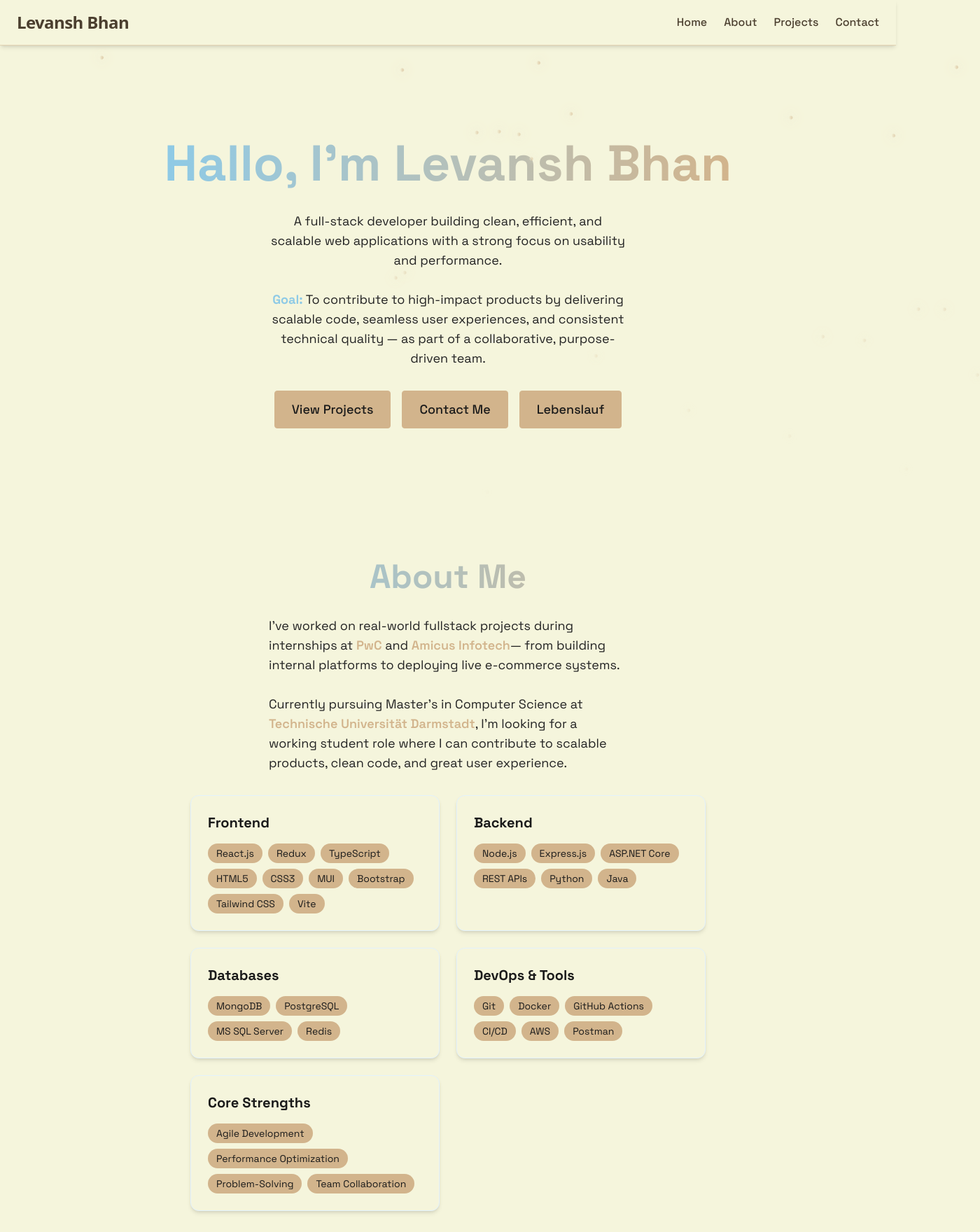
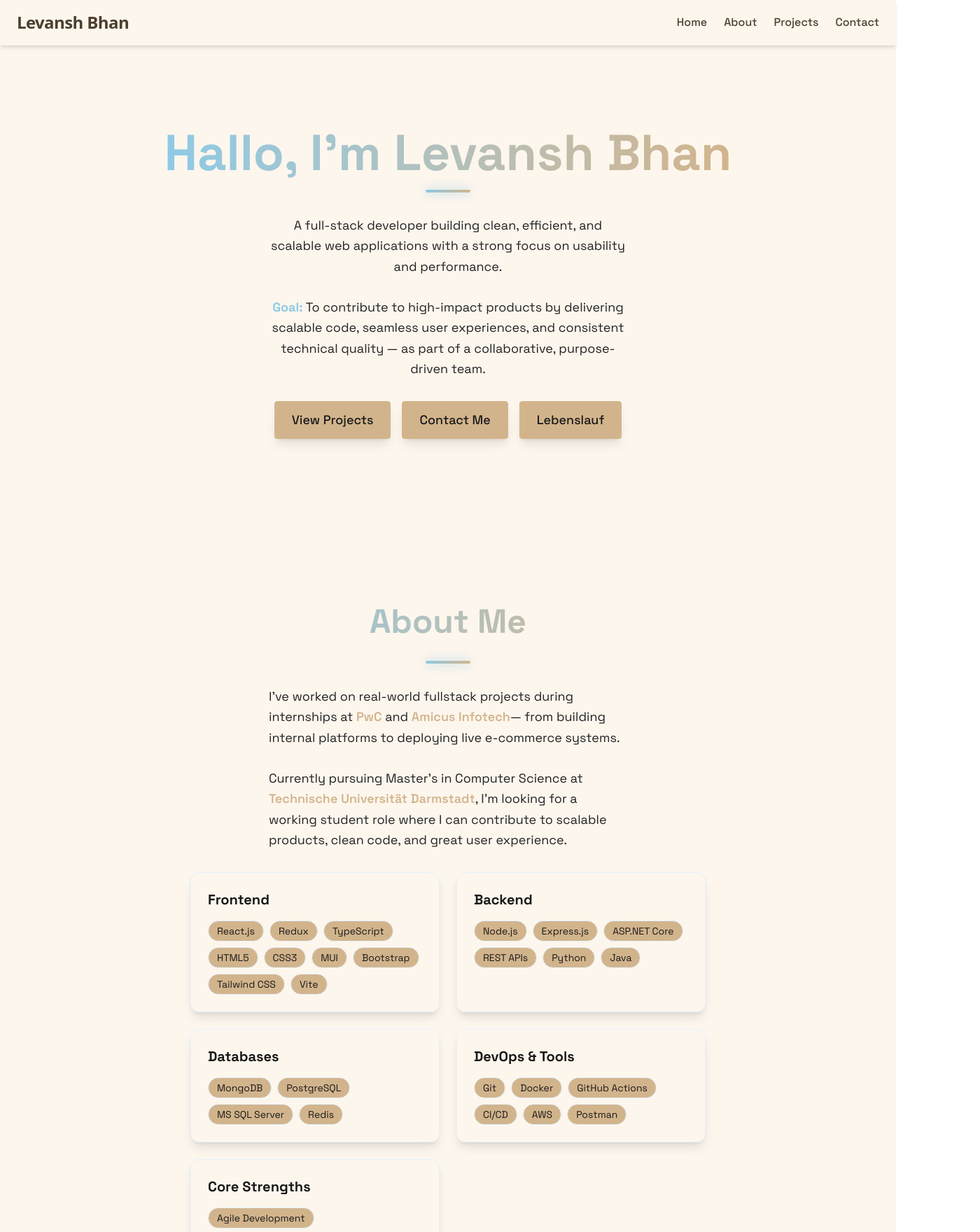
Before and after one commit to LevanshBhan/Levansh_Bhan_Portfolio, a React (Vite) app: page / in a window 1280 px wide. Shown: the top 1760 px of the page at 70% size, 1400 px wide, since content can reach past the window. Built offline with nearby package versions, Linux system fonts and the light colour scheme.

Commit message:
final touches

```diff
--- a/src/App.jsx
+++ b/src/App.jsx
@@ -14,34 +14,14 @@ function App() {
   const [isLoaded, setIsLoaded] = useState(false);
   const [menuOpen, setMenuOpen] = useState(false);
 
-  // Meteor animation logic (move from Home/Projects to here)
-  useEffect(() => {
-    const createMeteor = () => {
-      const meteor = document.createElement("div");
-      meteor.className = "meteor";
-      meteor.style.left = `${Math.random() * window.innerWidth}px`;
-      meteor.style.animationDuration = `${Math.random() * 2 + 2}s`;
-      document.body.appendChild(meteor);
-
-      setTimeout(() => {
-        meteor.remove();
-      }, 4000);
-    };
-
-    const interval = setInterval(createMeteor, 500);
-    return () => clearInterval(interval);
-  }, []);
-
   return (
     <>
       {!isLoaded && <LoadingScreen onComplete={() => setIsLoaded(true)} />}
       <div
         className={`min-h-screen transition-opacity duration-700 ${
           isLoaded ? "opacity-100" : "opacity-0"
-        } bg-black text-gray-100 relative`}
+        } bg-[#fdf6ed] text-[#232323] relative`} // Lighter cream
       >
-        {/* Global star background */}
-        <div className="fixed inset-0 bg-stars pointer-events-none z-0"></div>
         <Navbar menuOpen={menuOpen} setMenuOpen={setMenuOpen} />
         <MobileMenu menuOpen={menuOpen} setMenuOpen={setMenuOpen} />
         <Home />
--- a/src/components/Navbar.jsx
+++ b/src/components/Navbar.jsx
@@ -6,7 +6,7 @@ export const Navbar = ({ menuOpen, setMenuOpen }) => {
   }, [menuOpen]);
 
   return (
-    <nav className="fixed top-0 w-full z-50 bg-[#f5f5dc] text-[#1a1a1a] border-b border-[#d2b48c]/50 shadow-md">
+    <nav className="fixed top-0 w-full z-50 bg-[#fdf6ed] text-[#1a1a1a] border-b border-[#e3f2fd]/50 shadow-md">
       <div className="w-full px-4 sm:px-6 relative">
         <div className="flex justify-between items-center h-16">
           {/* Logo */}
--- a/src/components/sections/About.jsx
+++ b/src/components/sections/About.jsx
@@ -43,14 +43,15 @@ export const About = () => {
   return (
     <section
       id="about"
-      className="min-h-screen flex items-center justify-center relative bg-[#f5f5dc] overflow-hidden"
+      className="min-h-screen flex items-center justify-center relative bg-[#fdf6ed] overflow-hidden py-16"
     >
       <RevealOnScroll>
         <div className="max-w-3xl mx-auto px-4">
           <h2 className="text-5xl font-bold mb-8 bg-gradient-to-r from-[#8ecae6] to-[#d2b48c] bg-clip-text text-transparent text-center">
             About Me
           </h2>
-          <p className="text-[#232323] text-lg mb-8 max-w-lg mx-auto">
+          <div className="section-accent"></div>
+          <p className="text-[#232323] text-lg mb-8 max-w-lg mx-auto leading-relaxed">
             I’ve worked on real-world fullstack projects during internships at{" "}
             <span className="font-semibold text-[#d2b48c]">PwC</span> and{" "}
             <span className="font-semibold text-[#d2b48c]">Amicus Infotech</span>
@@ -66,13 +67,13 @@ export const About = () => {
           {/* Skills Section */}
           <div className="grid grid-cols-1 md:grid-cols-2 gap-6">
             {/* Frontend Skills */}
-            <div className="p-6 rounded-xl bg-[#f5f5dc] text-[#1a1a1a] border border-[#e3f2fd] hover:bg-[#e3f2fd] hover:text-[#1a1a1a] transition-all duration-200 shadow-md hover:shadow-xl">
+            <div className="p-6 rounded-xl bg-[#fdf6ed] text-[#1a1a1a] border border-[#e3f2fd] hover:bg-[#e3f2fd] hover:text-[#1a1a1a] transition-all duration-200 shadow-lg hover:shadow-2xl">
               <h3 className="text-xl font-bold mb-4">Frontend</h3>
               <div className="flex flex-wrap gap-2">
                 {frontendSkills.map((tech, key) => (
                   <span
                     key={key}
-                    className="bg-[#d2b48c] text-[#1a1a1a] py-1 px-3 rounded-full text-sm hover:bg-[#f5f5dc] hover:text-[#1a1a1a] transition"
+                    className="bg-[#d2b48c] border border-[#e3f2fd] text-[#1a1a1a] py-1 px-3 rounded-full text-sm hover:bg-[#f5f5dc] hover:text-[#1a1a1a] transition"
                   >
                     {tech}
                   </span>
@@ -81,13 +82,13 @@ export const About = () => {
             </div>
 
             {/* Backend Skills */}
-            <div className="p-6 rounded-xl bg-[#f5f5dc] text-[#1a1a1a] border border-[#e3f2fd] hover:bg-[#e3f2fd] hover:text-[#1a1a1a] transition-all duration-200 shadow-md hover:shadow-xl">
+            <div className="p-6 rounded-xl bg-[#fdf6ed] text-[#1a1a1a] border border-[#e3f2fd] hover:bg-[#e3f2fd] hover:text-[#1a1a1a] transition-all duration-200 shadow-lg hover:shadow-2xl">
               <h3 className="text-xl font-bold mb-4">Backend</h3>
               <div className="flex flex-wrap gap-2">
                 {backendSkills.map((tech, key) => (
                   <span
                     key={key}
-                    className="bg-[#d2b48c] text-[#1a1a1a] py-1 px-3 rounded-full text-sm hover:bg-[#f5f5dc] hover:text-[#1a1a1a] transition"
+                    className="bg-[#d2b48c] border border-[#e3f2fd] text-[#1a1a1a] py-1 px-3 rounded-full text-sm hover:bg-[#f5f5dc] hover:text-[#1a1a1a] transition"
                   >
                     {tech}
                   </span>
@@ -96,13 +97,13 @@ export const About = () => {
             </div>
 
             {/* Database Skills */}
-            <div className="p-6 rounded-xl bg-[#f5f5dc] text-[#1a1a1a] border border-[#e3f2fd] hover:bg-[#e3f2fd] hover:text-[#1a1a1a] transition-all duration-200 shadow-md hover:shadow-xl">
+            <div className="p-6 rounded-xl bg-[#fdf6ed] text-[#1a1a1a] border border-[#e3f2fd] hover:bg-[#e3f2fd] hover:text-[#1a1a1a] transition-all duration-200 shadow-lg hover:shadow-2xl">
               <h3 className="text-xl font-bold mb-4">Databases</h3>
               <div className="flex flex-wrap gap-2">
                 {databaseSkills.map((tech, key) => (
                   <span
                     key={key}
-                    className="bg-[#d2b48c] text-[#1a1a1a] py-1 px-3 rounded-full text-sm hover:bg-[#f5f5dc] hover:text-[#1a1a1a] transition"
+                    className="bg-[#d2b48c] border border-[#e3f2fd] text-[#1a1a1a] py-1 px-3 rounded-full text-sm hover:bg-[#f5f5dc] hover:text-[#1a1a1a] transition"
                   >
                     {tech}
                   </span>
@@ -111,13 +112,13 @@ export const About = () => {
             </div>
 
             {/* DevOps Skills */}
-            <div className="p-6 rounded-xl bg-[#f5f5dc] text-[#1a1a1a] border border-[#e3f2fd] hover:bg-[#e3f2fd] hover:text-[#1a1a1a] transition-all duration-200 shadow-md hover:shadow-xl">
+            <div className="p-6 rounded-xl bg-[#fdf6ed] text-[#1a1a1a] border border-[#e3f2fd] hover:bg-[#e3f2fd] hover:text-[#1a1a1a] transition-all duration-200 shadow-lg hover:shadow-2xl">
               <h3 className="text-xl font-bold mb-4">DevOps & Tools</h3>
               <div className="flex flex-wrap gap-2">
                 {devOpsSkills.map((tech, key) => (
                   <span
                     key={key}
-                    className="bg-[#d2b48c] text-[#1a1a1a] py-1 px-3 rounded-full text-sm hover:bg-[#f5f5dc] hover:text-[#1a1a1a] transition"
+                    className="bg-[#d2b48c] border border-[#e3f2fd] text-[#1a1a1a] py-1 px-3 rounded-full text-sm hover:bg-[#f5f5dc] hover:text-[#1a1a1a] transition"
                   >
                     {tech}
                   </span>
@@ -126,13 +127,13 @@ export const About = () => {
             </div>
 
             {/* Core Strengths */}
-            <div className="p-6 rounded-xl bg-[#f5f5dc] text-[#1a1a1a] border border-[#e3f2fd] hover:bg-[#e3f2fd] hover:text-[#1a1a1a] transition-all duration-200 shadow-md hover:shadow-xl">
+            <div className="p-6 rounded-xl bg-[#fdf6ed] text-[#1a1a1a] border border-[#e3f2fd] hover:bg-[#e3f2fd] hover:text-[#1a1a1a] transition-all duration-200 shadow-lg hover:shadow-2xl">
               <h3 className="text-xl font-bold mb-4">Core Strengths</h3>
               <div className="flex flex-wrap gap-2">
                 {coreStrengths.map((strength, key) => (
                   <span
                     key={key}
-                    className="bg-[#d2b48c] text-[#1a1a1a] py-1 px-3 rounded-full text-sm hover:bg-[#f5f5dc] hover:text-[#1a1a1a] transition"
+                    className="bg-[#d2b48c] border border-[#e3f2fd] text-[#1a1a1a] py-1 px-3 rounded-full text-sm hover:bg-[#f5f5dc] hover:text-[#1a1a1a] transition"
                   >
                     {strength}
                   </span>
@@ -143,7 +144,7 @@ export const About = () => {
 
           {/* Education Section */}
           <div className="grid grid-cols-1 md:grid-cols-2 gap-6 mt-8">
-            <div className="p-6 rounded-xl bg-[#f5f5dc] text-[#1a1a1a] border border-[#e3f2fd] hover:bg-[#e3f2fd] hover:text-[#1a1a1a] transition-all duration-200 shadow-md hover:shadow-xl">
+            <div className="p-6 rounded-xl bg-[#fdf6ed] text-[#1a1a1a] border border-[#e3f2fd] hover:bg-[#e3f2fd] hover:text-[#1a1a1a] transition-all duration-200 shadow-lg hover:shadow-2xl">
               <h3 className="text-xl font-bold mb-4">🏫 Education</h3>
               <ul className="list-disc list-inside text-[#1a1a1a] space-y-2">
                 <li>
--- a/src/components/sections/Contact.jsx
+++ b/src/components/sections/Contact.jsx
@@ -29,19 +29,19 @@ export const Contact = () => {
   return (
     <section
       id="contact"
-      className="min-h-screen flex items-center justify-center relative bg-[#f5f5dc] overflow-hidden"
+      className="min-h-screen flex items-center justify-center relative bg-[#fdf6ed] overflow-hidden py-16"
     >
       <RevealOnScroll>
         <div className="text-center z-10 px-4">
           <h2 className="text-5xl md:text-6xl font-bold mb-8 bg-gradient-to-r from-[#8ecae6] to-[#d2b48c] bg-clip-text text-transparent text-center">
             Get In Touch
           </h2>
-
+          <div className="section-accent"></div>
           <form
             className="grid grid-cols-1 gap-6 max-w-lg mx-auto"
             onSubmit={handleSubmit}
           >
-            <div className="p-6 rounded-xl bg-[#f5f5dc] text-[#1a1a1a] hover:bg-[#d2b48c] hover:text-[#1a1a1a] transition-all duration-200 shadow-md hover:shadow-lg">
+            <div className="p-6 rounded-xl bg-[#fdf6ed] text-[#1a1a1a] border border-[#e3f2fd] hover:bg-[#e3f2fd] hover:text-[#1a1a1a] transition-all duration-200 shadow-lg hover:shadow-2xl">
               <input
                 type="text"
                 id="name"
@@ -56,7 +56,7 @@ export const Contact = () => {
               />
             </div>
 
-            <div className="p-6 rounded-xl bg-[#f5f5dc] text-[#1a1a1a] hover:bg-[#d2b48c] hover:text-[#1a1a1a] transition-all duration-200 shadow-md hover:shadow-lg">
+            <div className="p-6 rounded-xl bg-[#fdf6ed] text-[#1a1a1a] border border-[#e3f2fd] hover:bg-[#e3f2fd] hover:text-[#1a1a1a] transition-all duration-200 shadow-lg hover:shadow-2xl">
               <input
                 type="email"
                 id="email"
@@ -71,7 +71,7 @@ export const Contact = () => {
               />
             </div>
 
-            <div className="p-6 rounded-xl bg-[#f5f5dc] text-[#1a1a1a] hover:bg-[#d2b48c] hover:text-[#1a1a1a] transition-all duration-200 shadow-md hover:shadow-lg">
+            <div className="p-6 rounded-xl bg-[#fdf6ed] text-[#1a1a1a] border border-[#e3f2fd] hover:bg-[#e3f2fd] hover:text-[#1a1a1a] transition-all duration-200 shadow-lg hover:shadow-2xl">
               <textarea
                 id="message"
                 name="message"
@@ -88,7 +88,7 @@ export const Contact = () => {
 
             <button
               type="submit"
-              className="p-6 rounded-xl bg-[#1a1a1a] text-[#f5f5dc] hover:bg-[#4b3f2f] hover:text-[#f5f5dc] transition-all duration-200 shadow-md hover:shadow-lg font-medium"
+              className="p-6 rounded-xl bg-[#1a1a1a] text-[#f5f5dc] hover:bg-[#4b3f2f] hover:text-[#f5f5dc] transition-all duration-200 shadow-lg hover:shadow-2xl font-medium focus:ring-2 focus:ring-[#8ecae6] hover:scale-105"
             >
               Send Message
             </button>
--- a/src/components/sections/Home.jsx
+++ b/src/components/sections/Home.jsx
@@ -1,54 +1,41 @@
-import { useEffect } from "react";
 import { RevealOnScroll } from "../RevealOnScroll";
 
 export const Home = () => {
-  useEffect(() => {
-    const createMeteor = () => {
-      const meteor = document.createElement("div");
-      meteor.className = "meteor";
-      meteor.style.left = `${Math.random() * window.innerWidth}px`;
-      meteor.style.animationDuration = `${Math.random() * 2 + 2}s`;
-      document.body.appendChild(meteor);
-
-      setTimeout(() => {
-        meteor.remove();
-      }, 4000); // Remove meteor after animation ends
-    };
-
-    const interval = setInterval(createMeteor, 500); // Create a meteor every 500ms
-    return () => clearInterval(interval); // Cleanup interval on component unmount
-  }, []);
-
   return (
     <section
       id="home"
-      className="min-h-screen flex items-center justify-center relative bg-[#f5f5dc] overflow-hidden"
+      className="min-h-screen flex items-center justify-center relative bg-[#fdf6ed] overflow-hidden py-16"
     >
       <RevealOnScroll>
         <div className="text-center z-10 px-4">
-          <h1 className="text-5xl md:text-7xl font-bold mb-6 bg-gradient-to-r from-[#8ecae6] to-[#d2b48c] bg-clip-text text-transparent leading-tight ">
+          <h1 className="text-5xl md:text-7xl font-bold mb-2 bg-gradient-to-r from-[#8ecae6] to-[#d2b48c] bg-clip-text text-transparent leading-tight">
             Hallo, I'm Levansh Bhan
           </h1>
-          <p className="text-[#232323] text-lg mb-8 max-w-lg mx-auto">
-            A full-stack developer building clean, efficient, and scalable web applications with a strong focus on usability and performance.
+          <div className="section-accent"></div>
+          <p className="text-[#232323] text-lg mb-8 max-w-lg mx-auto leading-relaxed">
+            A full-stack developer building clean, efficient, and scalable web
+            applications with a strong focus on usability and performance.
             <br />
             <br />
-            <span className="font-semibold text-[#8ecae6]"><strong>Goal:</strong></span> To contribute to high-impact products by
-            delivering scalable code, seamless user experiences, and consistent
-            technical quality — as part of a collaborative, purpose-driven team.
+            <span className="font-semibold text-[#8ecae6]">
+              <strong>Goal:</strong>
+            </span>{" "}
+            To contribute to high-impact products by delivering scalable code,
+            seamless user experiences, and consistent technical quality — as part
+            of a collaborative, purpose-driven team.
           </p>
 
           <div className="flex flex-col sm:flex-row flex-wrap justify-center gap-3 sm:gap-4">
             <a
               href="#projects"
-              className="bg-[#d2b48c] text-[#1a1a1a] py-2.5 px-5 sm:py-3 sm:px-6 rounded font-medium border border-[#d2b48c] transition-all duration-200 hover:bg-[#e3f2fd] hover:text-[#1a1a1a] hover:shadow-[0_0_15px_rgba(131,197,255,0.25)] text-base sm:text-lg"
+              className="bg-[#d2b48c] text-[#1a1a1a] py-2.5 px-5 sm:py-3 sm:px-6 rounded font-medium border border-[#d2b48c] transition-all duration-200 shadow-lg hover:bg-[#e3f2fd] hover:text-[#1a1a1a] hover:shadow-2xl hover:scale-105 focus:ring-2 focus:ring-[#8ecae6] text-base sm:text-lg"
             >
               View Projects
             </a>
 
             <a
               href="#contact"
-              className="bg-[#d2b48c] text-[#1a1a1a] py-2.5 px-5 sm:py-3 sm:px-6 rounded font-medium border border-[#d2b48c] transition-all duration-200 hover:bg-[#e3f2fd] hover:text-[#1a1a1a] hover:shadow-[0_0_15px_rgba(131,197,255,0.25)] text-base sm:text-lg"
+              className="bg-[#d2b48c] text-[#1a1a1a] py-2.5 px-5 sm:py-3 sm:px-6 rounded font-medium border border-[#d2b48c] transition-all duration-200 shadow-lg hover:bg-[#e3f2fd] hover:text-[#1a1a1a] hover:shadow-2xl hover:scale-105 focus:ring-2 focus:ring-[#8ecae6] text-base sm:text-lg"
             >
               Contact Me
             </a>
@@ -57,7 +44,7 @@ export const Home = () => {
               href="https://drive.google.com/file/d/1CYhpH6YGq2DdQK4_jO5oarmm7OlDT4_V/view?usp=sharing"
               target="_blank"
               rel="noopener noreferrer"
-              className="bg-[#d2b48c] text-[#1a1a1a] py-2.5 px-5 sm:py-3 sm:px-6 rounded font-medium border border-[#d2b48c] transition-all duration-200 hover:bg-[#e3f2fd] hover:text-[#1a1a1a] hover:shadow-[0_0_15px_rgba(131,197,255,0.25)] text-base sm:text-lg"
+              className="bg-[#d2b48c] text-[#1a1a1a] py-2.5 px-5 sm:py-3 sm:px-6 rounded font-medium border border-[#d2b48c] transition-all duration-200 shadow-lg hover:bg-[#e3f2fd] hover:text-[#1a1a1a] hover:shadow-2xl hover:scale-105 focus:ring-2 focus:ring-[#8ecae6] text-base sm:text-lg"
             >
               Lebenslauf
             </a>
--- a/src/components/sections/Projects.jsx
+++ b/src/components/sections/Projects.jsx
@@ -22,7 +22,7 @@ export const Projects = () => {
   return (
     <section
       id="projects"
-      className="min-h-screen flex items-center justify-center relative bg-[#f5f5dc] overflow-hidden"
+      className="min-h-screen flex items-center justify-center relative bg-[#fdf6ed] overflow-hidden"
     >
       <RevealOnScroll>
         <div className="max-w-5xl mx-auto px-4">
@@ -32,7 +32,7 @@ export const Projects = () => {
 
           <div className="grid grid-cols-1 md:grid-cols-2 gap-6">
             {/* QKART Backend */}
-            <div className="p-6 rounded-xl bg-[#f5f5dc] text-[#1a1a1a] hover:bg-[#e3f2fd] hover:shadow-xl border border-[#e3f2fd] shadow-md transition-all duration-200">
+            <div className="p-6 rounded-xl bg-[#fdf6ed] text-[#1a1a1a] hover:bg-[#e3f2fd] hover:shadow-xl border border-[#e3f2fd] shadow-md transition-all duration-200">
               <h3 className="text-xl font-bold mb-2">QKART Backend</h3>
               <p className="text-[#1a1a1a] mb-4">
                 Designed and deployed scalable REST APIs for an e-commerce platform. Enabled secure authentication, robust cart/checkout, and CI/CD deployment. Improved reliability and test coverage with automated tests.
@@ -68,7 +68,7 @@ export const Projects = () => {
             </div>
 
             {/* QKART Frontend */}
-            <div className="p-6 rounded-xl bg-[#f5f5dc] text-[#1a1a1a] hover:bg-[#e3f2fd] hover:shadow-xl border border-[#e3f2fd] shadow-md transition-all duration-200">
+            <div className="p-6 rounded-xl bg-[#fdf6ed] text-[#1a1a1a] hover:bg-[#e3f2fd] hover:shadow-xl border border-[#e3f2fd] shadow-md transition-all duration-200">
               <h3 className="text-xl font-bold mb-2">QKART Frontend</h3>
               <p className="text-[#1a1a1a] mb-4">
                 QKart is an E-commerce application offering a variety of products
@@ -117,7 +117,7 @@ export const Projects = () => {
             </div>
 
             {/* XBOARD */}
-            <div className="p-6 rounded-xl bg-[#f5f5dc] text-[#1a1a1a] hover:bg-[#e3f2fd] hover:shadow-xl border border-[#e3f2fd] shadow-md transition-all duration-200">
+            <div className="p-6 rounded-xl bg-[#fdf6ed] text-[#1a1a1a] hover:bg-[#e3f2fd] hover:shadow-xl border border-[#e3f2fd] shadow-md transition-all duration-200">
               <h3 className="text-xl font-bold mb-2">XBOARD</h3>
               <p className="text-[#1a1a1a] mb-4">
                 XBoard is a News Feed website featuring the latest news for select
@@ -167,7 +167,7 @@ export const Projects = () => {
             </div>
 
             {/* XFLIX 2022 */}
-            <div className="p-6 rounded-xl bg-[#f5f5dc] text-[#1a1a1a] hover:bg-[#e3f2fd] hover:shadow-xl border border-[#e3f2fd] shadow-md transition-all duration-200">
+            <div className="p-6 rounded-xl bg-[#fdf6ed] text-[#1a1a1a] hover:bg-[#e3f2fd] hover:shadow-xl border border-[#e3f2fd] shadow-md transition-all duration-200">
               <h3 className="text-xl font-bold mb-2">XFLIX 2022</h3>
               <p className="text-[#1a1a1a] mb-4">
                 Video sharing app inspired by YouTube. Built with React and Redux, featuring video filtering, likes, and uploads. Integrated a performant backend with MongoDB and optimized queries for fast data access.
--- a/src/index.css
+++ b/src/index.css
@@ -5,7 +5,7 @@ body {
   margin: 0;
   padding: 0;
   font-family: "Space Grotesk", sans-serif;
-  background: linear-gradient(135deg, #f5f5dc 70%, #e3f2fd 100%);
+  background: linear-gradient(135deg, #fdf6ed 70%, #e3f2fd 100%);
   color: #232323;       /* Dark gray for text */
   max-width: 100vw;
   overflow-x: hidden;
@@ -22,7 +22,7 @@ body {
   transform: translateY(0);
 }
 
-.bg-stars {
+/* .bg-stars {
   position: absolute;
   inset: 0;
   background: radial-gradient(circle, rgba(255, 255, 255, 0.1) 1px, transparent 1px),
@@ -31,9 +31,9 @@ body {
   background-position: 0 0, 25px 25px;
   background-color: transparent;
   z-index: 0;
-}
+} */
 
-.star {
+/* .star {
   position: absolute;
   width: 3px;
   height: 3px;
@@ -41,7 +41,7 @@ body {
   border-radius: 50%;
   box-shadow: 0 0 10px rgba(255, 255, 255, 0.5);
   animation: twinkle 8s linear infinite;
-}
+} */
 
 @keyframes twinkle {
   0% {
@@ -58,7 +58,7 @@ body {
   }
 }
 
-.meteor {
+/* .meteor {
   position: absolute;
   top: -50px;
   width: 5px;
@@ -67,7 +67,7 @@ body {
   border-radius: 50%;
   box-shadow: 0 0 10px #f5f5dc, 0 0 20px #d2b48c;
   animation: fly-meteor 4s linear infinite;
-}
+} */
 
 @keyframes fly-meteor {
   0% {
```
